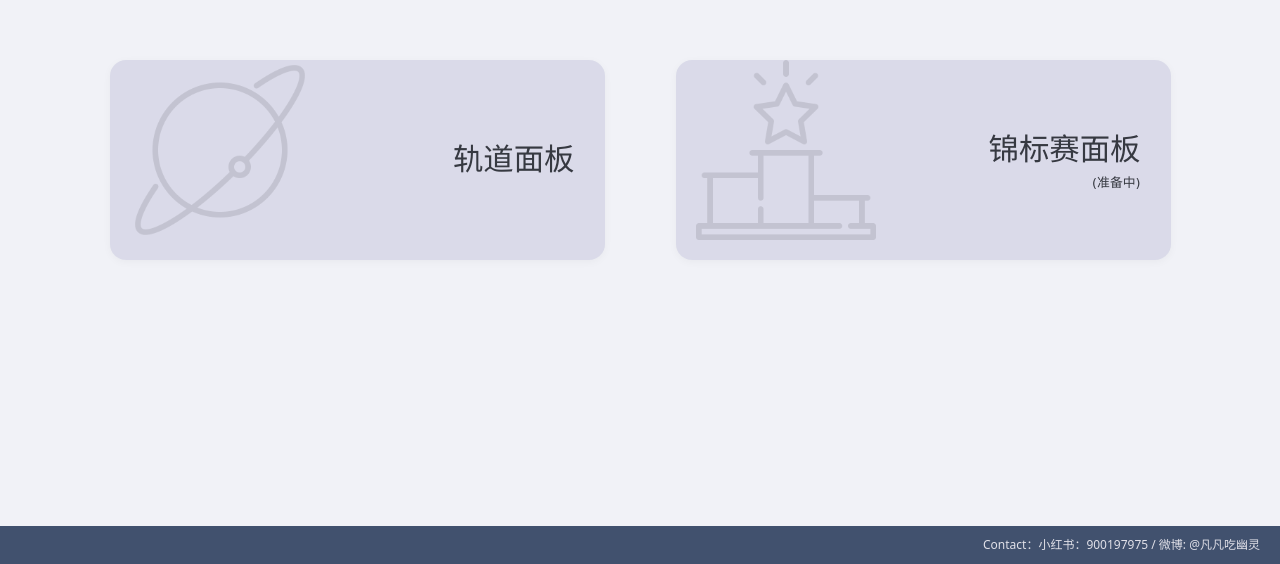
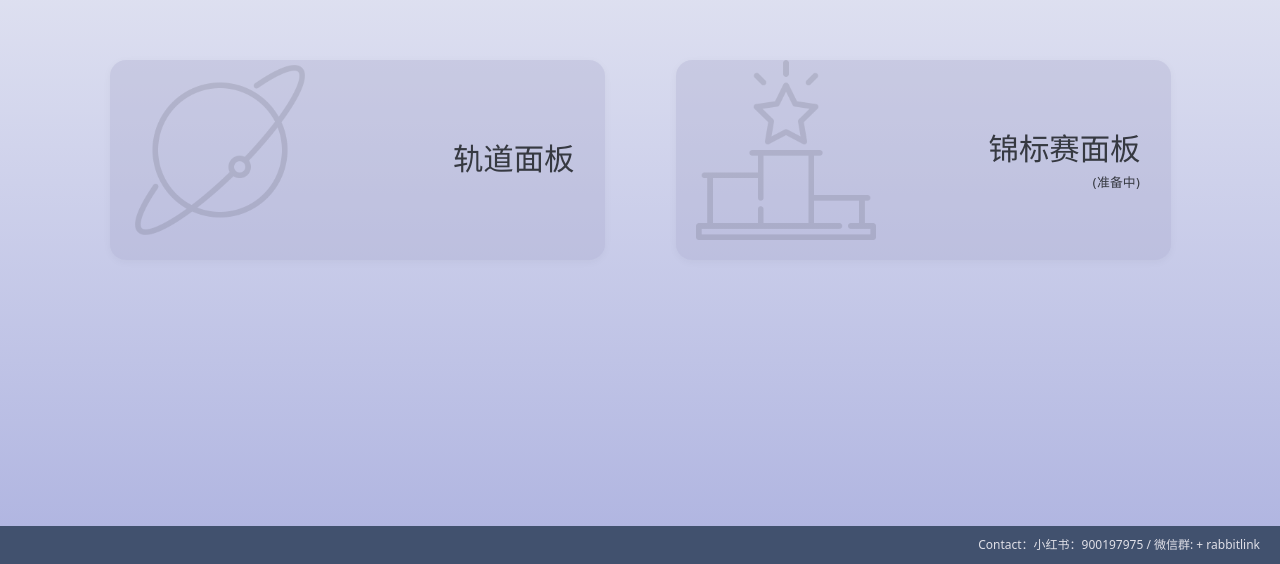
Before and after one commit to fanshicomic/lysk-battle-record-fe, a plain HTML site: page index.html in a window 1280 px wide. Shown: the part 236-800 px from the top of the page. Drawn offline with nearby package versions, Linux system fonts and the light colour scheme.

Commit message:
feat: some UI adjustment

```diff
--- a/index.html
+++ b/index.html
@@ -22,7 +22,8 @@
         body {
             height: 100%;
             margin: 0;
-            background-color: #f1f2f7;
+            /*background-color: #f1f2f7;*/
+            background: linear-gradient(to bottom, #f1f2f7 0%, #aeb3e0 100%);
             font-size: 16px;
         }
 
@@ -125,7 +126,7 @@
     </div>
 
     <footer class="footer">
-        <p>Contact：小红书：900197975 / 微博: @凡凡吃幽灵</p>
+        <p>Contact：小红书：900197975 / 微信群: + rabbitlink</p>
     </footer>
 </div>
 </body>
```
Also changed, not shown: orbit.html (+6 -2 lines).
